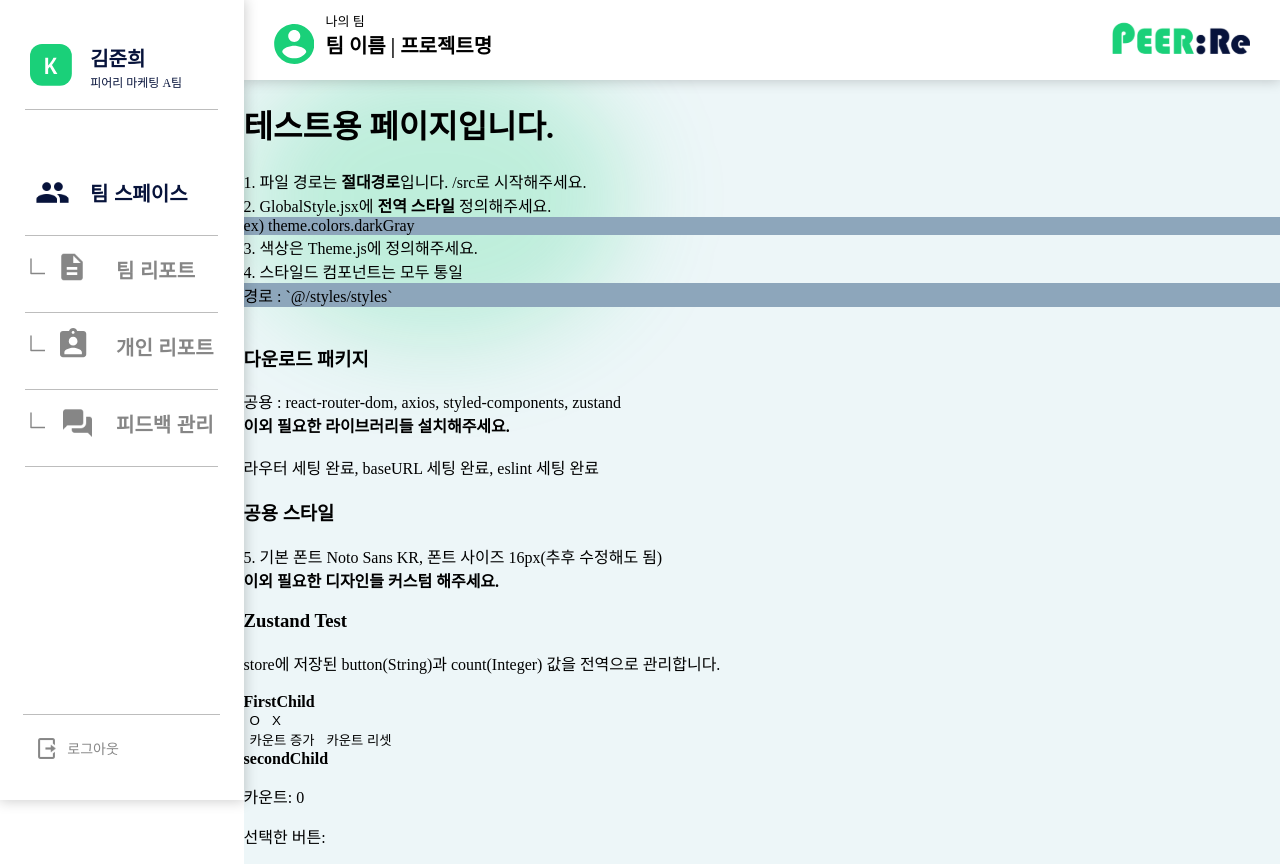
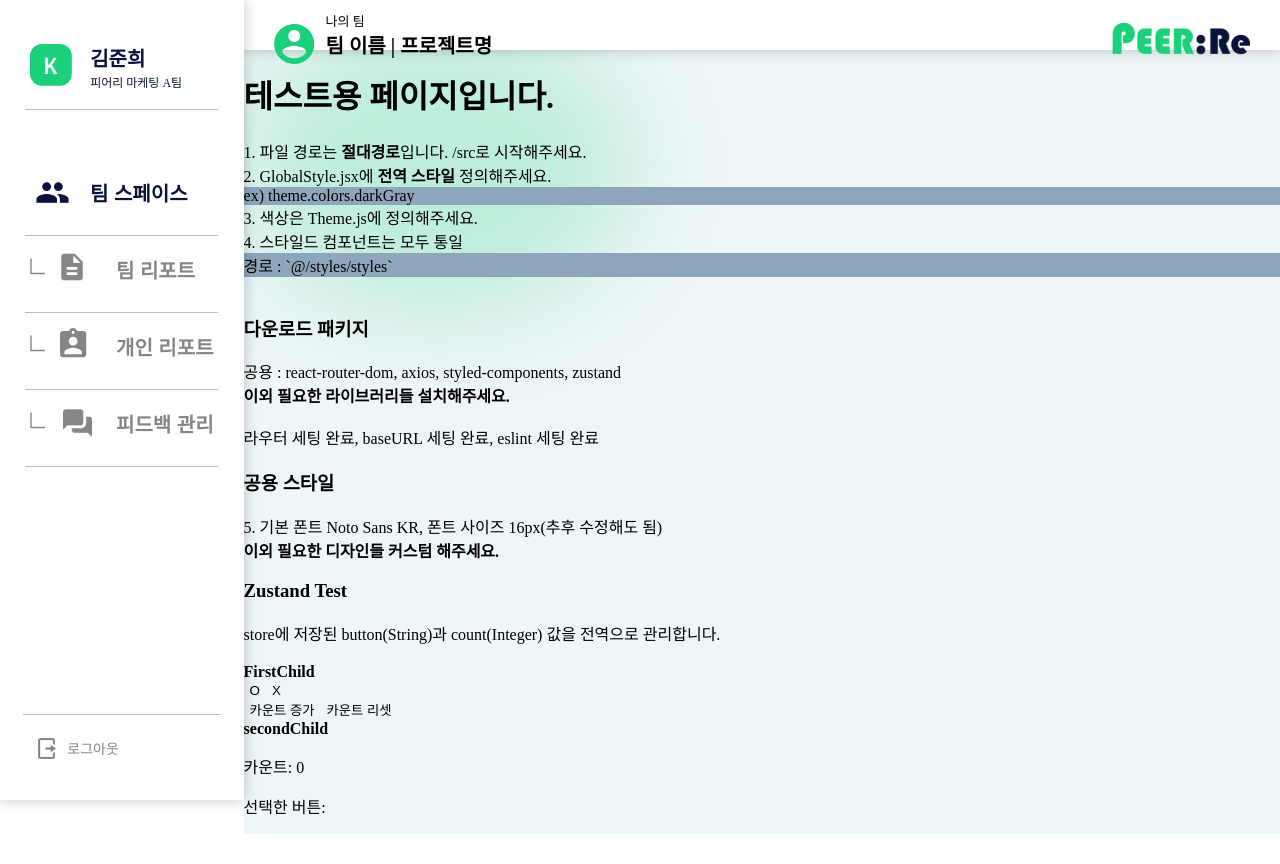
Before and after one commit to bianbbc87/PEERRE-FRONT_TEST, a React (Vite) app: page /test in a window 1280 px wide. After the commit the page ends 834 px from the top, so only its background shows below. Built offline with nearby package versions, Linux system fonts and the light colour scheme.

Commit message:
STYLE: header height 고정 스타일 추가

```diff
--- a/src/styles/style.js
+++ b/src/styles/style.js
@@ -60,7 +60,7 @@ export const RightBody = styled.div`
 
 export const HeaderWrapper = styled.div`
   width: 100%;
-  min-height: 10%;
+  min-height: 50px;
   background-color: #fff;
   margin: 0;
   box-shadow: 0px 0px 12.9px 1px rgba(0, 0, 0, 0.2);
```
